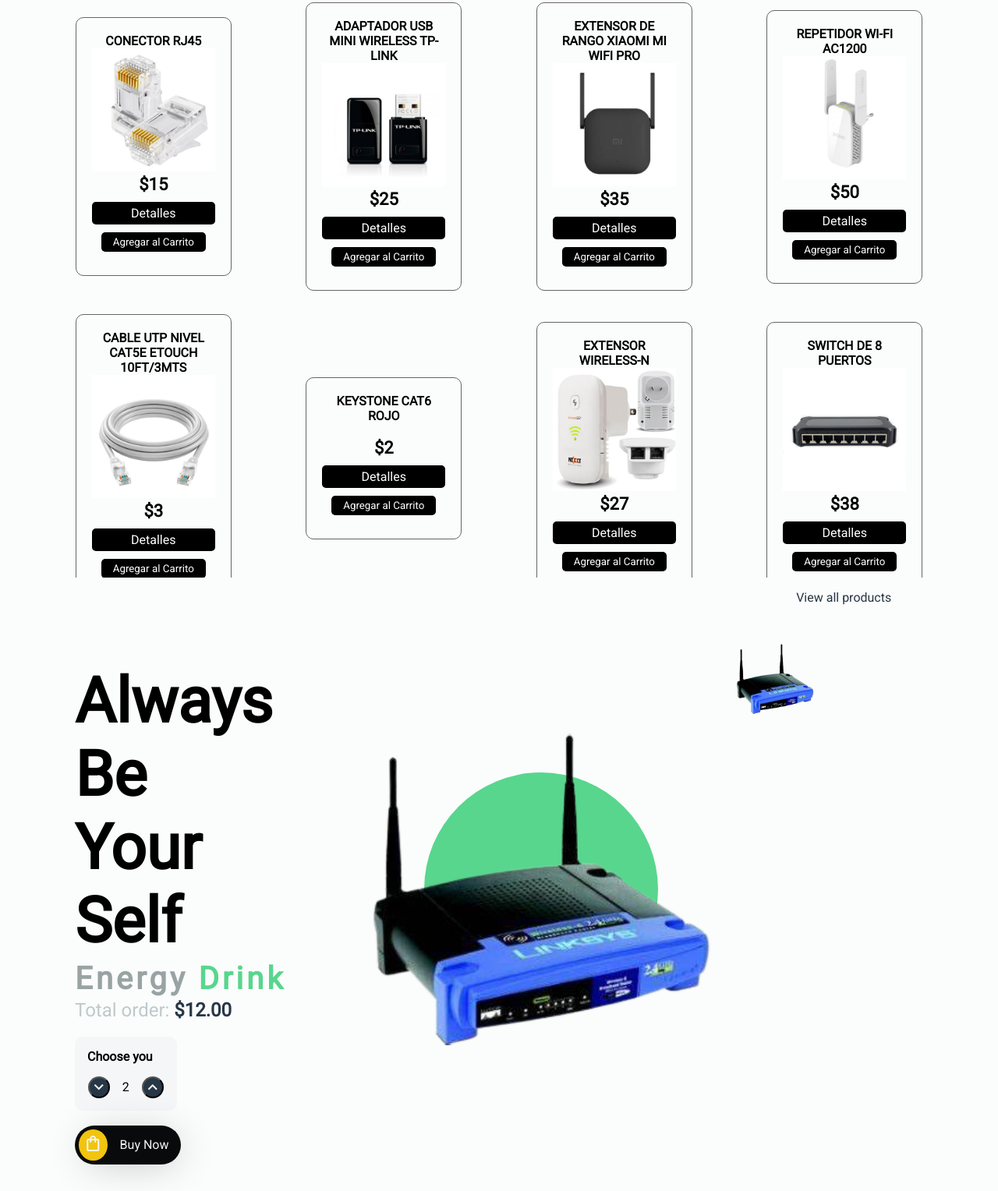
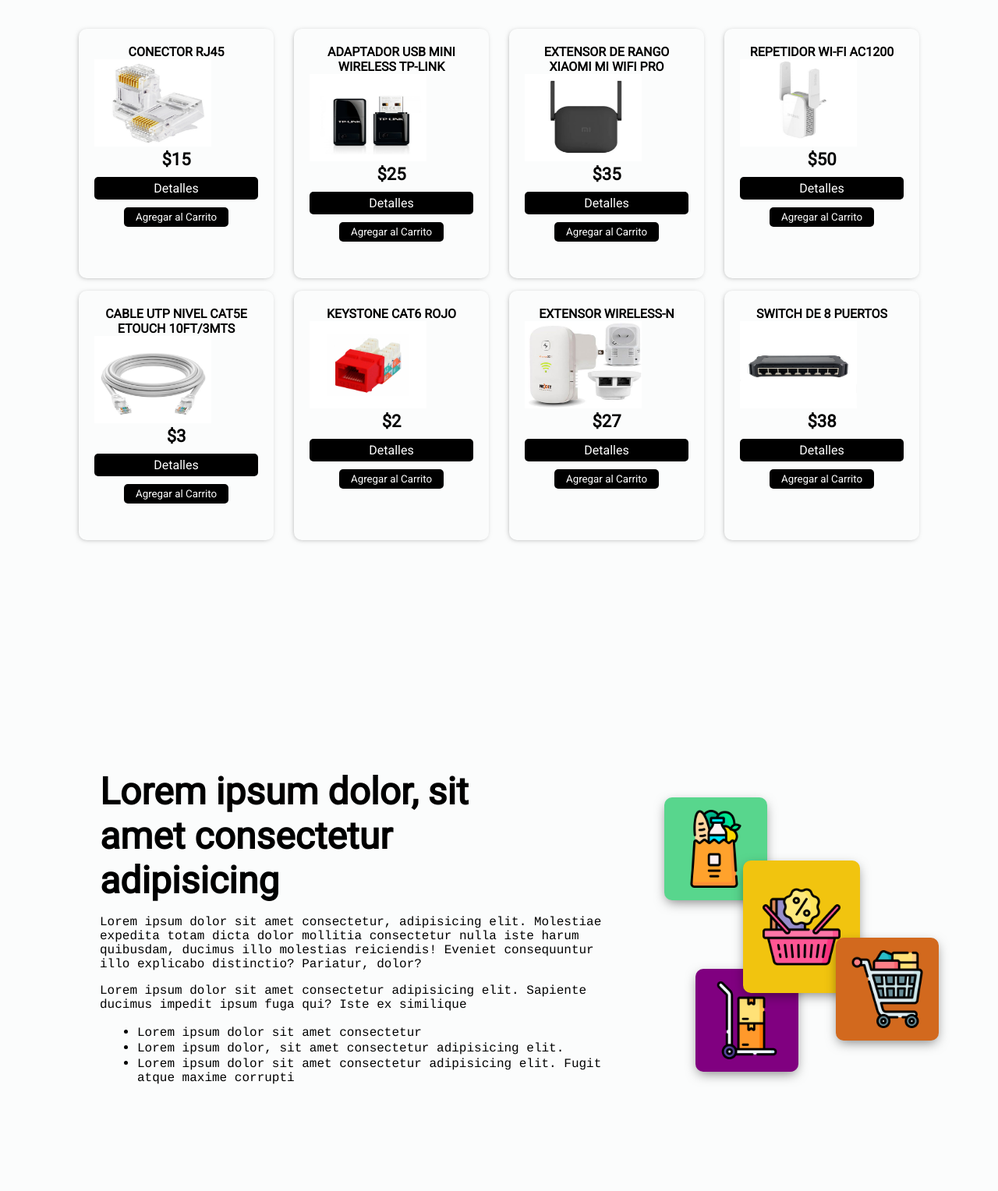
Before and after one commit to marcosherna/usoredescliete, a plain HTML site: page index.html in a window 1280 px wide. Shown: the part 859-2387 px from the top of the page at 78% size. Drawn offline with nearby package versions, Linux system fonts and the light colour scheme.

Commit message:
about de detalle producto

```diff
--- a/index.html
+++ b/index.html
@@ -1,17 +1,21 @@
 <!DOCTYPE html>
 <html lang="en">
+
 <head>
     <meta charset="UTF-8">
     <meta http-equiv="X-UA-Compatible" content="IE=edge">
     <meta name="viewport" content="width=device-width, initial-scale=1.0">
 
-    <link rel="stylesheet" href="https://fonts.googleapis.com/css2?family=Material+Symbols+Outlined:opsz,wght,FILL,GRAD@20..48,100..700,0..1,-50..200" />
+    <link rel="stylesheet"
+        href="https://fonts.googleapis.com/css2?family=Material+Symbols+Outlined:opsz,wght,FILL,GRAD@20..48,100..700,0..1,-50..200" />
 
     <link rel="preconnect" href="https://fonts.googleapis.com">
     <link rel="preconnect" href="https://fonts.gstatic.com" crossorigin>
     <link href="https://fonts.googleapis.com/css2?family=Roboto&display=swap" rel="stylesheet">
 
-<link rel="stylesheet" href="https://cdnjs.cloudflare.com/ajax/libs/font-awesome/6.2.1/css/all.min.css" integrity="sha512-MV7K8+y+gLIBoVD59lQIYicR65iaqukzvf/nwasF0nqhPay5w/9lJmVM2hMDcnK1OnMGCdVK+iQrJ7lzPJQd1w==" crossorigin="anonymous" referrerpolicy="no-referrer" />
+    <link rel="stylesheet" href="https://cdnjs.cloudflare.com/ajax/libs/font-awesome/6.2.1/css/all.min.css"
+        integrity="sha512-MV7K8+y+gLIBoVD59lQIYicR65iaqukzvf/nwasF0nqhPay5w/9lJmVM2hMDcnK1OnMGCdVK+iQrJ7lzPJQd1w=="
+        crossorigin="anonymous" referrerpolicy="no-referrer" />
     <link rel="stylesheet" href="./style/estilo.css">
     <link rel="stylesheet" href="./style/fonts.css">
     <script src="app.js" async></script>
@@ -20,14 +24,15 @@
 
     <title>Uso Redes</title>
 </head>
+
 <body>
 
     <nav>
         <ul>
             <li><a href="#Home">HOME</a></li>
             <li><a href="#Products">PRODUCTS</a></li>
-                <li><a href="">ABOUT</a></li>
-                <li><a href="">SUPPOR</a></li>
+            <li><a href="#About">ABOUT</a></li>
+            <li><a href="#Support">SUPPOR</a></li>
         </ul>
 
         <div class="container-icons-nav">
@@ -47,7 +52,9 @@
     <section id="Home">
 
         <h1>USO REDES</h1>
-        <p>Lorem ipsum dolor, sit amet consectetur adipisicing elit. Necessitatibus reiciendis voluptas cumque minima natus voluptatum illo sequi quaerat nam quas repellendus ex sapiente, dolore cupiditate assumenda odio, esse molestias velit?</p>
+        <p>Lorem ipsum dolor, sit amet consectetur adipisicing elit. Necessitatibus reiciendis voluptas cumque minima
+            natus voluptatum illo sequi quaerat nam quas repellendus ex sapiente, dolore cupiditate assumenda odio, esse
+            molestias velit?</p>
 
         <div class="container-search-bar">
 
@@ -61,167 +68,117 @@
 
     </section>
 
-    <section id="Products" class="contenedor">
-
-            <!-- Contenedor de elementos -->
-            <div class="contenedor-items">
+    <section id="Products">
 
             <div class="item">
                 <span class="titulo-item">CONECTOR RJ45</span>
                 <img src="img/img1.png" alt="" class="img-item">
                 <span class="precio-item">$15</span>
-                    <a class="boton" href="html/Detalles Produc1.html">Detalles</a>
+                <a class="boton" >Detalles</a>
                 <button class="boton-item">Agregar al Carrito</button>
             </div>
             <div class="item">
                 <span class="titulo-item">ADAPTADOR USB MINI WIRELESS TP-LINK</span>
                 <img src="img/img2.png" alt="" class="img-item">
                 <span class="precio-item">$25</span>
-                    <a class="boton" href="html/Detalles Produc2.html">Detalles</a>
+                <a class="boton" >Detalles</a>
                 <button class="boton-item">Agregar al Carrito</button>
             </div>
             <div class="item">
                 <span class="titulo-item">EXTENSOR DE RANGO XIAOMI MI WIFI PRO</span>
                 <img src="img/img3.png" alt="" class="img-item">
                 <span class="precio-item">$35</span>
-                    <a class="boton" href="html/Detalles Produc3.html">Detalles</a>
+                <a class="boton">Detalles</a>
                 <button class="boton-item">Agregar al Carrito</button>
             </div>
             <div class="item">
                 <span class="titulo-item">REPETIDOR WI-FI AC1200</span>
                 <img src="img/img4.png" alt="" class="img-item">
                 <span class="precio-item">$50</span>
-                    <a class="boton" href="html/Detalles Produc4.html">Detalles</a>
+                <a class="boton" >Detalles</a>
                 <button class="boton-item">Agregar al Carrito</button>
             </div>
             <div class="item">
                 <span class="titulo-item">CABLE UTP NIVEL CAT5E ETOUCH 10FT/3MTS</span>
                 <img src="img/img5.png" alt="" class="img-item">
                 <span class="precio-item">$3</span>
-                    <a class="boton" href="html/Detalles Produc5.html">Detalles</a>
+                <a class="boton">Detalles</a>
                 <button class="boton-item">Agregar al Carrito</button>
             </div>
             <div class="item">
                 <span class="titulo-item">KEYSTONE CAT6 ROJO</span>
                 <img src="img/img6.png" alt="" class="img-item">
                 <span class="precio-item">$2</span>
-                    <a class="boton" href="html/Detalles Produc6.html">Detalles</a>
+                <a class="boton">Detalles</a>
                 <button class="boton-item">Agregar al Carrito</button>
             </div>
             <div class="item">
                 <span class="titulo-item">EXTENSOR WIRELESS-N</span>
                 <img src="img/img7.jpg" alt="" class="img-item">
                 <span class="precio-item">$27</span>
-                    <a class="boton" href="html/Detalles Produc7.html">Detalles</a>
+                <a class="boton">Detalles</a>
                 <button class="boton-item">Agregar al Carrito</button>
             </div>
             <div class="item">
                 <span class="titulo-item">SWITCH DE 8 PUERTOS</span>
                 <img src="img/img8.png" alt="" class="img-item">
                 <span class="precio-item">$38</span>
-                    <a class="boton" href="html/Detalles Produc8.html">Detalles</a>
+                <a class="boton">Detalles</a>
                 <button class="boton-item">Agregar al Carrito</button>
             </div>
 
-            </div>
-            <!-- Carrito de Compras -->
-            <!--<div class="carrito" id="carrito">
-                <div class="header-carrito">
-                    <h2>Tu Carrito</h2>
-                </div>
-
-                <div class="carrito-items">
-                    <!--
-                    <div class="carrito-item">
-                        <img src="img/boxengasse.png" width="80px" alt="">
-                        <div class="carrito-item-detalles">
-                            <span class="carrito-item-titulo">Box Engasse</span>
-                            <div class="selector-cantidad">
-                                <i class="fa-solid fa-minus restar-cantidad"></i>
-                                <input type="text" value="1" class="carrito-item-cantidad" disabled>
-                                <i class="fa-solid fa-plus sumar-cantidad"></i>
-                            </div>
-                            <span class="carrito-item-precio">$15.000,00</span>
-                        </div>
-                       <span class="btn-eliminar">
-                            <i class="fa-solid fa-trash"></i>
+            <!--Modal que aparece cuando se preciona el detalle del producto-->
+            <div class="modal">
+                <div class="container">
+                    <div class="modal-header">
+                        <h3>Detalle Producto</h3>
+                        <span id="btn-close-modal" class="material-symbols-outlined">
+                            close
                             </span>
-                    </div>
-                    <div class="carrito-item">
-                        <img src="img/skinglam.png" width="80px" alt="">
-                        <div class="carrito-item-detalles">
-                            <span class="carrito-item-titulo">Skin Glam</span>
-                            <div class="selector-cantidad">
-                                <i class="fa-solid fa-minus restar-cantidad"></i>
-                                <input type="text" value="3" class="carrito-item-cantidad" disabled>
-                                <i class="fa-solid fa-plus sumar-cantidad"></i>
-                            </div>
-                            <span class="carrito-item-precio">$18.000,00</span>
-                        </div>
-                       <button class="btn-eliminar">
-                            <i class="fa-solid fa-trash"></i>
-                       </button>
                     </div>
 
                 </div>
-                <div class="carrito-total">
-                    <div class="fila">
-                        <strong>Tu Total</strong>
-                        <span class="carrito-precio-total">
-                            $120.000,00
-                        </span>
             </div>
-                    <button class="btn-pagar">Pagar <i class="fa-solid fa-bag-shopping"></i> </button>
-                </div>
-            </div> -->
+
     </section>
 
-    <section> <!--Home section-->
+    <section id="About">
+        <div class="container-content">
+            <h1>Lorem ipsum dolor, sit amet consectetur adipisicing </h1>
+        <p>Lorem ipsum dolor sit amet consectetur, adipisicing elit. Molestiae expedita totam dicta dolor mollitia consectetur nulla iste harum quibusdam, ducimus illo molestias reiciendis! Eveniet consequuntur illo explicabo distinctio? Pariatur, dolor?</p>
 
-        <div class="container-info-product">
-            <h2>Always Be Your Self</h2>
-            <h3>Energy <span>Drink</span> </h3>
-            <label class="lbl-total">Total order: <span>$12.00</span></label>
+        <p>Lorem ipsum dolor sit amet consectetur adipisicing elit. Sapiente ducimus impedit ipsum fuga qui? Iste ex similique</p>
+        <ul>
+            <li>
+                <p>Lorem ipsum dolor sit amet consectetur</p>
+            </li>
+            <li>
+                <p>Lorem ipsum dolor, sit amet consectetur adipisicing elit. </p>
+            </li>
 
+            <li>
+                <p>Lorem ipsum dolor sit amet consectetur adipisicing elit. Fugit atque maxime corrupti </p>
+            </li>
+        </ul>
 
-            <div class="container-choose">
-                <label class="title">Choose you</label>
-                <div>
-                    <input class="btn-choose down material-symbols-outlined" type="button" value="
-                expand_more">
-                <label class="number-choose">2</label>
-                <input class="btn-choose up material-symbols-outlined" type="button" value="expand_less">
+        </div>
+        <div class="container-icons">
+            <div class="card-icon">
+                <img src="./img/delivery-cart.png" alt="" srcset="">
+            </div>
+            <div class="card-icon">
+                <img src="./img/grocery-shop.png" alt="" srcset="">
+            </div>
+            <div class="card-icon">
+                <img src="./img/discount.png" alt="" srcset="">
+            </div>
+            <div class="card-icon">
+                <img src="./img/shopping-cart.png" alt="" srcset="">
             </div>
         </div>
-
-            <div class="btn-buy">
-                <div class="btn-icon">
-                    <span class="material-symbols-outlined">
-                        shopping_bag
-                        </span>
-                </div>
-                <label for="">Buy Now</label>
-            </div>
-
-        </div>
-
-        <div class="container-img-producto">
-            <span></span>
-            <img src="./img/OIP-removebg-preview.png" alt="" srcset="">
-        </div>
-
-
-        <div class="container-all-products">
-            <div class="item-product">
-                <span></span>
-                <img src="./img/OIP-removebg-preview.png" alt="" width="100px">
-                <label for="">nombre</label>
-            </div>
-        </div>
-
-
-        <a href="">View all products</a>
     </section>
 
+    <section id="Support"></section>
 </body>
+
 </html>
--- a/style/estilo.css
+++ b/style/estilo.css
@@ -2,51 +2,76 @@
     width: 100%;
     margin: 0 auto;
 }
+#Products{
+    display: grid;
+    grid-template-columns: repeat(4, 1fr);
+    padding: 6rem;
+    height: fit-content;
+    gap: 1rem;
+    position: relative;
+}
+
+#Products .modal{
+    background-color: rgba(0, 0, 0, 0.5);
+    display: none;
+    position: absolute;
+    justify-content: center;
+    align-items: center;
+    height: 100vh;
+    width: 100vw;
+    padding-top: 5rem;
+    transition: .4s;
+}
+
+.modal .container{
+    background-color: #f3f3f3;
+    display: flex;
+    flex-direction: row;
+    opacity: 1;
+    padding: 3rem;
+    height: 80%;
+    width: 60%;
+    border-radius: 10px;
+}
+.modal .container .modal-header{
+    display: flex;
+    justify-content: space-between;
+    flex-direction: row;
+    width: 100%;
+    height: fit-content;
+}
+
+.container .modal-header  >  #btn-close-modal{
+    display: block;
+    cursor: pointer;
+}
+
+.item{
+    width: 250px;
+    height: 320px;
+    margin: auto;
+    border-radius: 10px;
+    padding: 20px;
+    box-shadow: -1px 1px 7px -3px rgba(0, 0, 0, 0.5) ;
+    transition: .1s;
+}
 
 
-
-.contenedor{
-    padding: 2rem 4rem;
-    margin: auto;
-    display: flex;
-    justify-content: space-between;
-    /* oculto lo que queda fuera del .contenedor */
-    contain: paint;
+.item .img-item{
+    width: 150px;
+    height: 40%;
 }
 
-/* SECCION CONTENEDOR DE ITEMS */
-.contenedor .contenedor-items{
-    margin-top: 30px;
-    display: grid;
-    grid-template-columns: repeat(auto-fit, minmax(220px, 1fr));
-    grid-gap:30px;
-    grid-row-gap: 30px;
-    /* width: 60%; */
-    width: 100%;
-    transition: .3s;
-}
-.contenedor .contenedor-items .item{
-    max-width: 200px;
-    margin: auto;
-    border: 1px solid #666;
-    border-radius: 10px;
-    padding: 20px;
-    transition: .3s;
-}
-.contenedor .contenedor-items .item .img-item{
-    width: 100%;
-}
-.contenedor .contenedor-items .item:hover{
-    box-shadow: 0 0 10px #666;
+.item:hover{
     scale: 1.05;
 }
-.contenedor .contenedor-items .item .titulo-item{
+.item .titulo-item{
     display: block;
     font-weight: bold;
     text-align: center;
     text-transform: uppercase;
 }
-.contenedor .contenedor-items .item .precio-item{
+.item .precio-item{
     display: block;
     text-align: center;
     font-weight: bold;
@@ -64,8 +89,7 @@
     cursor: pointer;
 
 }
-
-.contenedor .contenedor-items .item .boton-item{
+.item .boton-item{
     display: block;
     margin: 10px auto;
     border: none;
--- a/style/style.css
+++ b/style/style.css
@@ -19,7 +19,7 @@ body{
 }
 
 
-nav, ul{
+nav, nav > ul{
     display: flex;
     flex-direction: row;
     list-style: none;
@@ -34,6 +34,7 @@ nav{
     padding: 1rem;
     background-color: var(--background-color);
     position: fixed;
+    z-index: 999;
 }
 
 a{
@@ -240,3 +241,83 @@ section{
     background-color: purple;
     color: whitesmoke;
 }
+
+
+#About{
+    justify-content: center;
+    align-items: center;
+    gap: 2rem;
+    padding-left: 8rem;
+    padding-right: 8rem;
+}
+
+
+.container-icons{
+    width:  40%;
+    display: grid;
+    place-items: center;
+    grid-template-columns: repeat(2, 1fr);
+    gap: 1rem;
+
+}
+
+.card-icon{
+    background-color: #F1C40F;
+    border-radius: 10px;
+    padding: 1rem;
+    position: absolute;
+    display: grid;
+    place-items: center;
+
+    box-shadow: 0px 5px 15px -3px rgba(0, 0, 0, 0.5) ;
+}
+
+.card-icon:nth-child(1){
+    transform: translateX(-120px) translateY(120px);
+    background-color: purple;
+
+}
+
+
+.card-icon:nth-child(2){
+    transform: translateX(-160px) translateY(-100px);
+    background-color: #58D68D;
+
+}
+
+.card-icon:nth-child(3){
+    height: 170px;
+    width: 150px;
+    transform: translateX(-50px);
+}
+
+
+.card-icon:nth-child(4){
+    background-color: chocolate;
+    transform: translateX(60px) translateY(80px);
+}
+
+.container-icons .card-icon > img{
+    width: 100px;
+}
+
+.container-content{
+    display: flex;
+    flex-direction: column;
+    gap: 1rem;
+}
+
+.container-content h1 {
+    font-size: 3rem;
+    max-width: 70%;
+}
+.container-content p {
+    font-size: 1rem;
+
+    font-family: Courier;
+    max-width: 80%;
+}
+.container-content ul {
+    margin-left: 3rem;
+    font-family: 'Courier New', Courier, monospace;
+}
```
Also changed, not shown: app.js (+16 -0 lines), public/about.html (added, +98 -0 lines), img/delivery-cart.png (added), img/discount.png (added), img/grocery-shop.png (added), img/img6.png (added), img/shopping-cart.png (added). Lines whose indentation alone changed are shown as unchanged.
